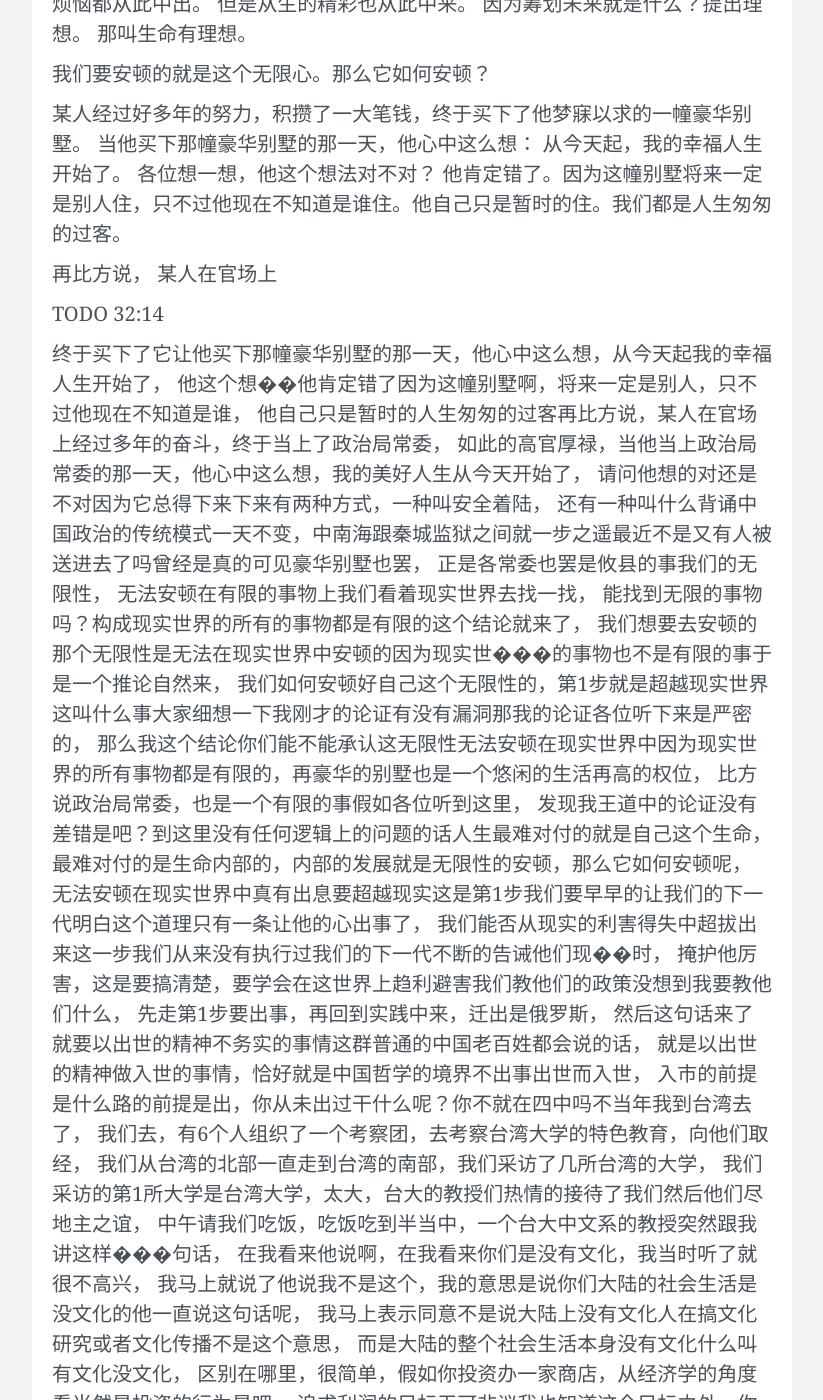
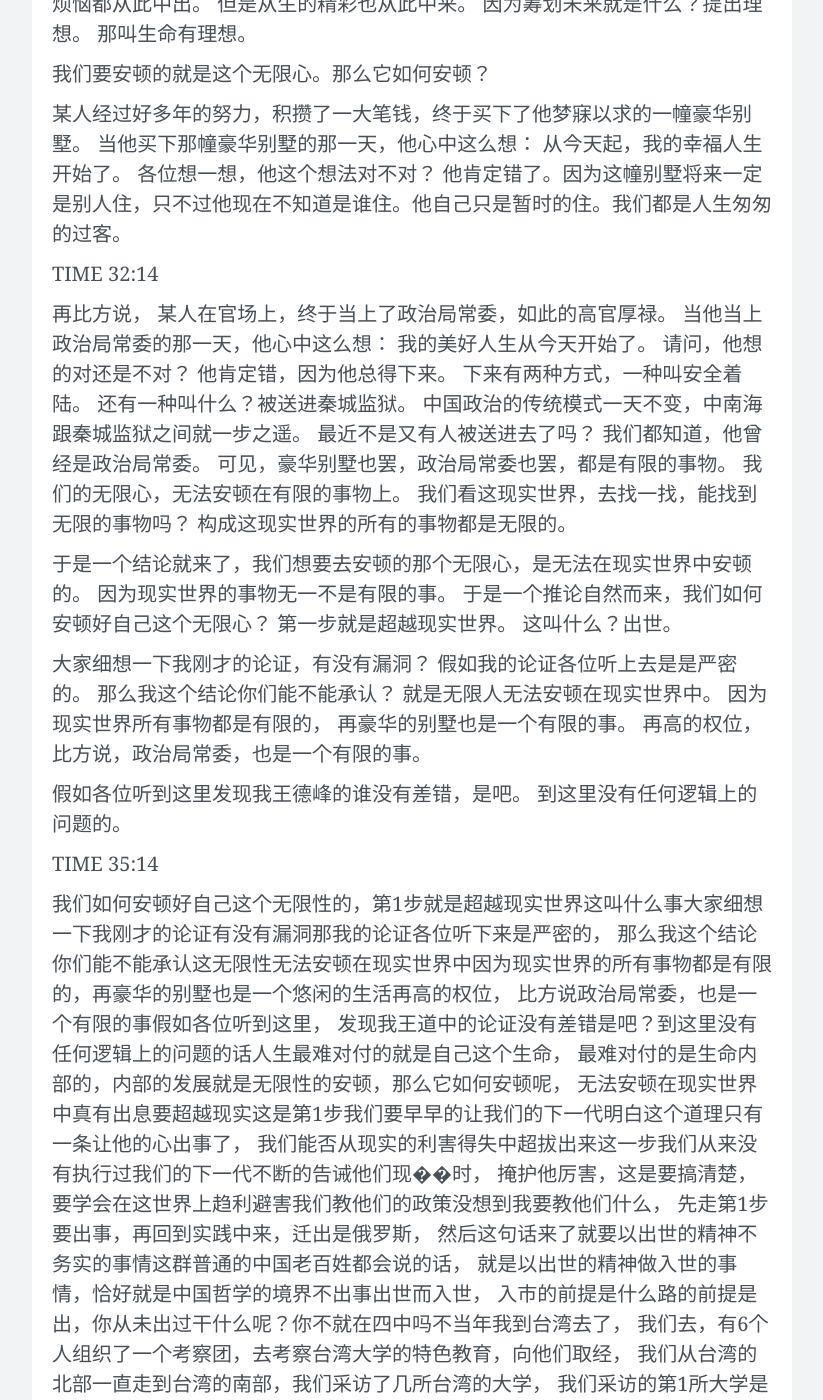
Before and after one commit to wangtiga/wangtiga.github.io, a Jekyll site: the page built from _previews/yangming_school_of_mind.md, in a window 1280 px wide and 1400 px high, scrolled down 6161 px. Shown: the whole window, without its empty margins (228-1051 px from the left). Built offline with Jekyll 4.4.1, drawn with Linux system fonts in a browser that asks for light colours; nearby versions of some CDN libraries; comment, search, counter and statistics services are not loaded; some of the changed text lies outside the part shown.

Commit message:
updated from mac

```diff
--- a/_previews/yangming_school_of_mind.md
+++ b/_previews/yangming_school_of_mind.md
@@ -227,12 +227,12 @@ TODO 此演讲是哪年？中国股市出现了什么情况？
 心中无仁之常体的人，被称为，被孔子称为不仁者。
 这样的人，你给他怎样的生活处境都没有用。
 "贫贱验证耐凄凉，富贵不能乐业"，这叫左也不安，右也不安。
-假如按照这个标准判断，我想念包括我王德峰在内的大多数人都是什么？不仁者。
+假如按照这个标准判断，我想包括我王德峰在内的大多数人都是什么？不仁者。
 因为心没安顿好，因为心中无仁之常体。
 
-### 何谓人之常体？正是今天我们的话题。
+### 何谓仁之常体？正是今天我们的话题。
 
-我们有一天的时间不讲。
+我们有一天的时间来讲。
 我们先把这句话端出来。
 
 中国哲学起步的时候就面对了这个问题。
@@ -284,25 +285,44 @@ TODO 此演讲是哪年？中国股市出现了什么情况？
 各位想一想，他这个想法对不对？
 他肯定错了。因为这幢别墅将来一定是别人住，只不过他现在不知道是谁住。他自己只是暂时的住。我们都是人生匆匆的过客。
 
+TIME 32:14
+
 再比方说，
-某人在官场上
+某人在官场上，终于当上了政治局常委，如此的高官厚禄。
+当他当上政治局常委的那一天，他心中这么想：
+我的美好人生从今天开始了。
+请问，他想的对还是不对？
+他肯定错，因为他总得下来。
+下来有两种方式，一种叫安全着陆。
+还有一种叫什么？被送进秦城监狱。
+中国政治的传统模式一天不变，中南海跟秦城监狱之间就一步之遥。
+最近不是又有人被送进去了吗？
+我们都知道，他曾经是政治局常委。
+可见，豪华别墅也罢，政治局常委也罢，都是有限的事物。
+我们的无限心，无法安顿在有限的事物上。
+我们看这现实世界，去找一找，能找到无限的事物吗？
+构成这现实世界的所有的事物都是无限的。
+
+于是一个结论就来了，我们想要去安顿的那个无限心，是无法在现实世界中安顿的。
+因为现实世界的事物无一不是有限的事。
+于是一个推论自然而来，我们如何安顿好自己这个无限心？
+第一步就是超越现实世界。
+这叫什么？出世。
+
+大家细想一下我刚才的论证，有没有漏洞？
+假如我的论证各位听上去是是严密的。
+那么我这个结论你们能不能承认？
+就是无限人无法安顿在现实世界中。
+因为现实世界所有事物都是有限的，
+再豪华的别墅也是一个有限的事。
+再高的权位，比方说，政治局常委，也是一个有限的事。
+
+假如各位听到这里发现我王德峰的谁没有差错，是吧。
+到这里没有任何逻辑上的问题的。
 
 
+TIME 35:14
 
-
-
-TODO 32:14
-
-终于买下了它让他买下那幢豪华别墅的那一天，他心中这么想，从今天起我的幸福人生开始了，
-他这个想��他肯定错了因为这幢别墅啊，将来一定是别人，只不过他现在不知道是谁，
-他自己只是暂时的人生匆匆的过客再比方说，某人在官场上经过多年的奋斗，终于当上了政治局常委，
-如此的高官厚禄，当他当上政治局常委的那一天，他心中这么想，我的美好人生从今天开始了，
-请问他想的对还是不对因为它总得下来下来有两种方式，一种叫安全着陆，
-还有一种叫什么背诵中国政治的传统模式一天不变，中南海跟秦城监狱之间就一步之遥最近不是又有人被送进去了吗曾经是真的可见豪华别墅也罢，
-正是各常委也罢是攸县的事我们的无限性，
-无法安顿在有限的事物上我们看着现实世界去找一找，
-能找到无限的事物吗？构成现实世界的所有的事物都是有限的这个结论就来了，
-我们想要去安顿的那个无限性是无法在现实世界中安顿的因为现实世���的事物也不是有限的事于是一个推论自然来，
 我们如何安顿好自己这个无限性的，第1步就是超越现实世界这叫什么事大家细想一下我刚才的论证有没有漏洞那我的论证各位听下来是严密的，
 那么我这个结论你们能不能承认这无限性无法安顿在现实世界中因为现实世界的所有事物都是有限的，再豪华的别墅也是一个悠闲的生活再高的权位，
 比方说政治局常委，也是一个有限的事假如各位听到这里，
```
Also changed, not shown: other parts of _previews/yangming_school_of_mind.md (+4 -3 lines).
